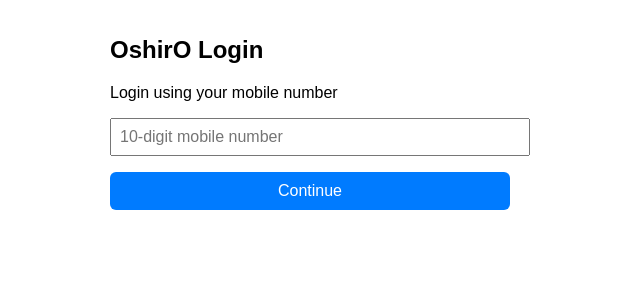
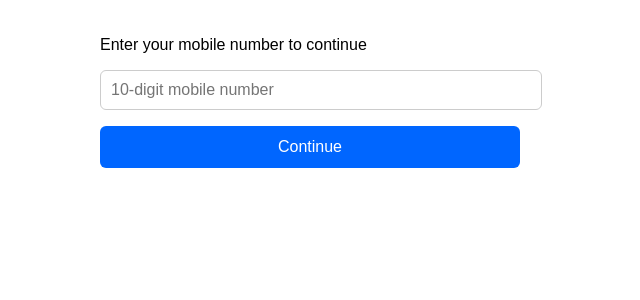
Before and after one commit to Viswamantra/oshiro-pwa, a React (Vite) app: page /login in a window 1280 px wide. Shown: the top 300 px of the page, without its empty margins (330-970 px from the left). Built offline with nearby package versions, Linux system fonts and the light colour scheme.

Commit message:
Update Login.jsx

```diff
--- a/src/pages/Login.jsx
+++ b/src/pages/Login.jsx
@@ -1,15 +1,28 @@
 // src/pages/Login.jsx
-import { useState } from "react";
-import { useNavigate } from "react-router-dom";
 
-// Hard-coded admin credentials (later move to backend)
+import { useState, useEffect } from "react";
+import { useNavigate, useLocation } from "react-router-dom";
+
+// Hard-coded admin credentials
 const ADMIN_MOBILE = "7386361725";
 const ADMIN_PASS = "4567";
 const DEFAULT_OTP = "2345";
 
-function Login() {
+export default function Login() {
   const [mobile, setMobile] = useState("");
+  const location = useLocation();
   const navigate = useNavigate();
+
+  // Detect which login type from route
+  // "/customer-login" → "customer"
+  // "/merchant-login" → "merchant"
+  // "/admin-login" → "admin"
+  const currentRole = location.pathname.replace("/", "").replace("-login", "");
+
+  useEffect(() => {
+    // Prevent entering login pages without choosing role
+    localStorage.setItem("user_role", currentRole);
+  }, [currentRole]);
 
   const handleLogin = () => {
     if (mobile.length !== 10) {
@@ -17,52 +30,59 @@
       return;
     }
 
-    // 1) Admin login (mobile + password)
-    if (mobile === ADMIN_MOBILE) {
+    // --------------------
+    // Admin Authentication
+    // --------------------
+    if (currentRole === "admin") {
+      if (mobile !== ADMIN_MOBILE) {
+        alert("Not an authorized admin.");
+        return;
+      }
+
       const password = prompt("Enter Admin password (4567):");
-      if (password === ADMIN_PASS) {
-        localStorage.setItem("logged_role", "admin");
-        localStorage.setItem("mobile", mobile);
-        alert("Admin login success");
-        navigate("/admin");
-        return;
-      } else {
+      if (password !== ADMIN_PASS) {
         alert("Invalid admin password");
         return;
       }
+
+      localStorage.setItem("logged_role", "admin");
+      localStorage.setItem("mobile", mobile);
+
+      alert("Admin login success");
+      navigate("/admin");
+      return;
     }
 
-    // 2) OTP verification for customer / merchant
+    // --------------------
+    // Customer / Merchant OTP Check
+    // --------------------
     const otp = prompt("Enter OTP (default 2345):");
     if (otp !== DEFAULT_OTP) {
       alert("Invalid OTP");
       return;
     }
 
-    // Simple rule for now:
-    // mobile starting with 9 → treat as merchant
-    // everything else → customer
-    let role = "customer";
-    if (mobile.startsWith("9")) {
-      role = "merchant";
-    }
-
-    localStorage.setItem("logged_role", role);
+    localStorage.setItem("logged_role", currentRole);
     localStorage.setItem("mobile", mobile);
 
-    if (role === "merchant") {
+    if (currentRole === "merchant") {
       alert("Merchant login success");
       navigate("/merchant");
-    } else {
+    } else if (currentRole === "customer") {
       alert("Customer login success");
       navigate("/home");
     }
   };
 
   return (
-    <div style={{ padding: 16, maxWidth: 400, margin: "0 auto" }}>
-      <h2>OshirO Login</h2>
-      <p>Login using your mobile number</p>
+    <div style={{ padding: 16, maxWidth: 420, margin: "0 auto" }}>
+      <h2 style={{ marginBottom: 8 }}>
+        {currentRole === "customer" && "Customer Login"}
+        {currentRole === "merchant" && "Merchant Login"}
+        {currentRole === "admin" && "Admin Login"}
+      </h2>
+
+      <p>Enter your mobile number to continue</p>
 
       <input
         type="tel"
@@ -70,7 +90,13 @@
         placeholder="10-digit mobile number"
         value={mobile}
         onChange={(e) => setMobile(e.target.value.replace(/\D/g, ""))}
-        style={{ width: "100%", padding: 8, fontSize: 16 }}
+        style={{
+          width: "100%",
+          padding: 10,
+          fontSize: 16,
+          borderRadius: 6,
+          border: "1px solid #ccc",
+        }}
       />
 
       <button
@@ -78,13 +104,12 @@
         style={{
           marginTop: 16,
           width: "100%",
-          padding: 10,
+          padding: 12,
           fontSize: 16,
-          background: "#007bff",
+          background: "#0066ff",
           color: "#fff",
           border: "none",
           borderRadius: 6,
-          cursor: "pointer",
         }}
       >
         Continue
@@ -92,5 +117,3 @@
     </div>
   );
 }
-
-export default Login;
```
